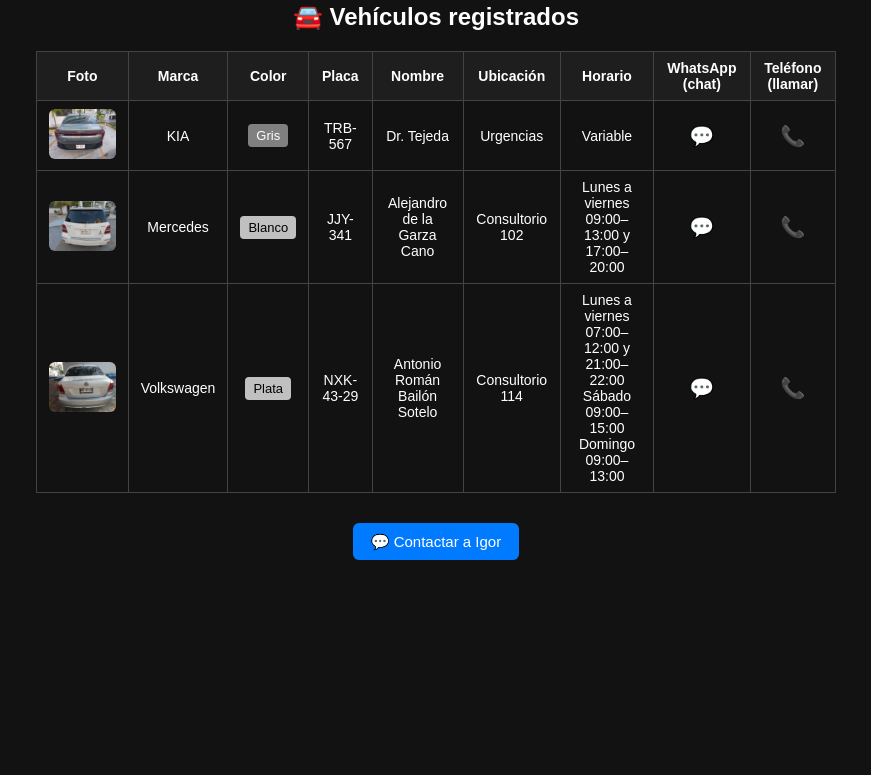
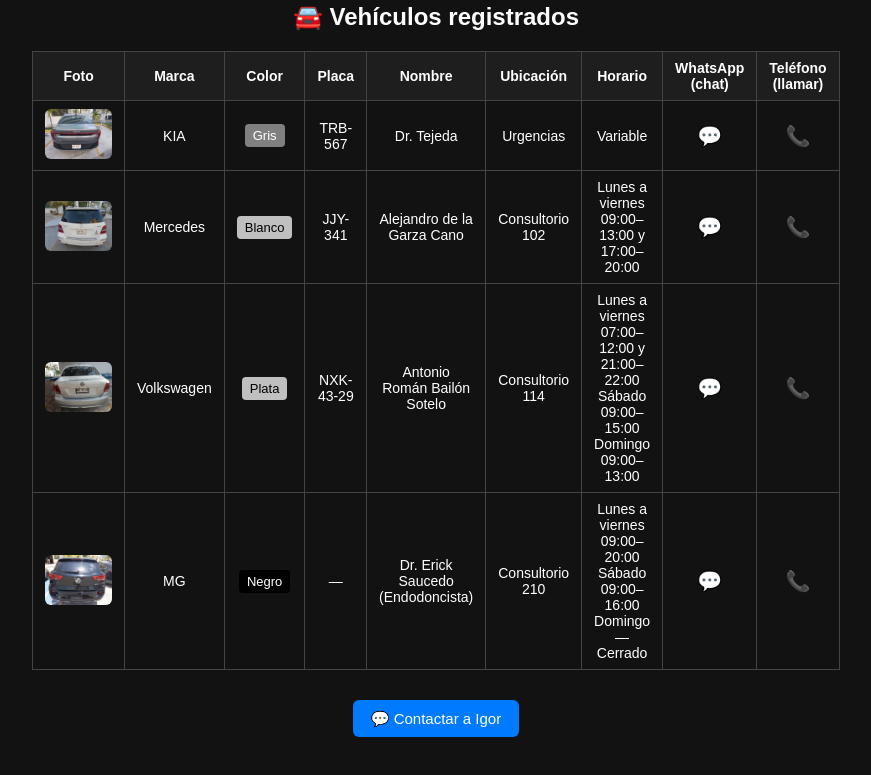
Before and after one commit to transuranium/estacionamiento_doctores, a plain HTML site: page index.html in a window 1280 px wide. Shown: the part 89-864 px from the top of the page, without its empty margins (204-1075 px from the left). Before the commit the page ends 800 px from the top, so only its background shows below. Drawn offline with Linux system fonts and the light colour scheme.

Commit message:
Add Dr. Erick Saucedo (MG, black, C210)

```diff
--- a/index.html
+++ b/index.html
@@ -85,6 +85,28 @@
             </td>
             <td><a href="tel:+529982878025" class="icon-link">📞</a></td>
           </tr>
+          <tr>
+            <td>
+              <img
+                src="fotos/photo_2025-07-29_10-17-10.jpg"
+                class="doctor-photo"
+              />
+            </td>
+            <td>MG</td>
+            <td><span class="color-box negro">Negro</span></td>
+            <td>—</td>
+            <td>Dr. Erick Saucedo (Endodoncista)</td>
+            <td>Consultorio 210</td>
+            <td>
+              Lunes a viernes 09:00–20:00<br />
+              Sábado 09:00–16:00<br />
+              Domingo — Cerrado
+            </td>
+            <td>
+              <a href="https://wa.me/5212225886782" class="icon-link">💬</a>
+            </td>
+            <td><a href="tel:+5212225886782" class="icon-link">📞</a></td>
+          </tr>
         </tbody>
       </table>
 
--- a/style.css
+++ b/style.css
@@ -267,6 +267,11 @@ h1 {
   color: #000000;
 }
 
+.color-box.negro {
+  background-color: #000000;
+  color: #ffffff;
+}
+
 /* Ajustes responsivos */
 @media (max-width: 600px) {
   .parking-grid .cell {
```
Also changed, not shown: fotos/photo_2025-07-29_10-17-10.jpg (added).
